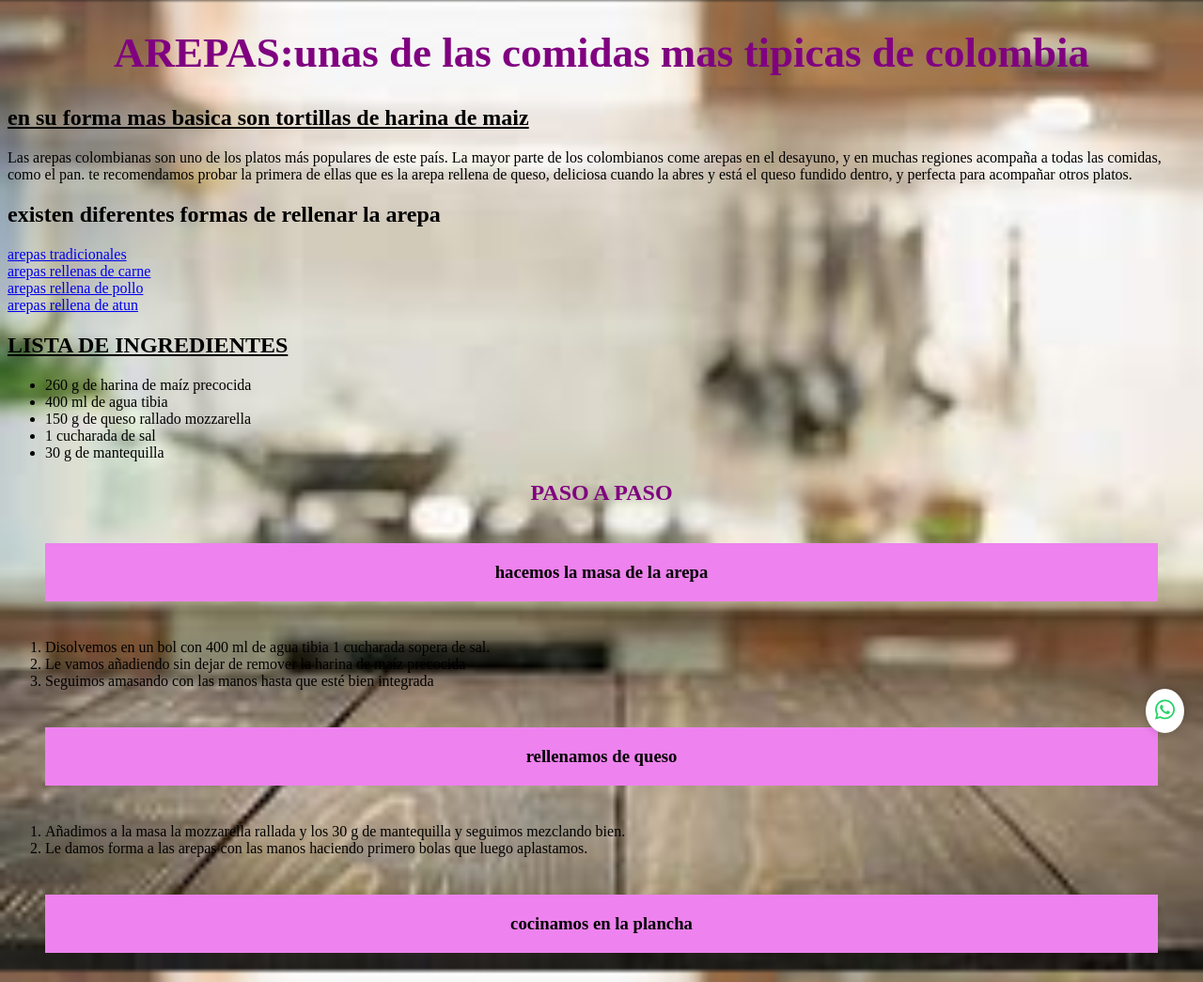
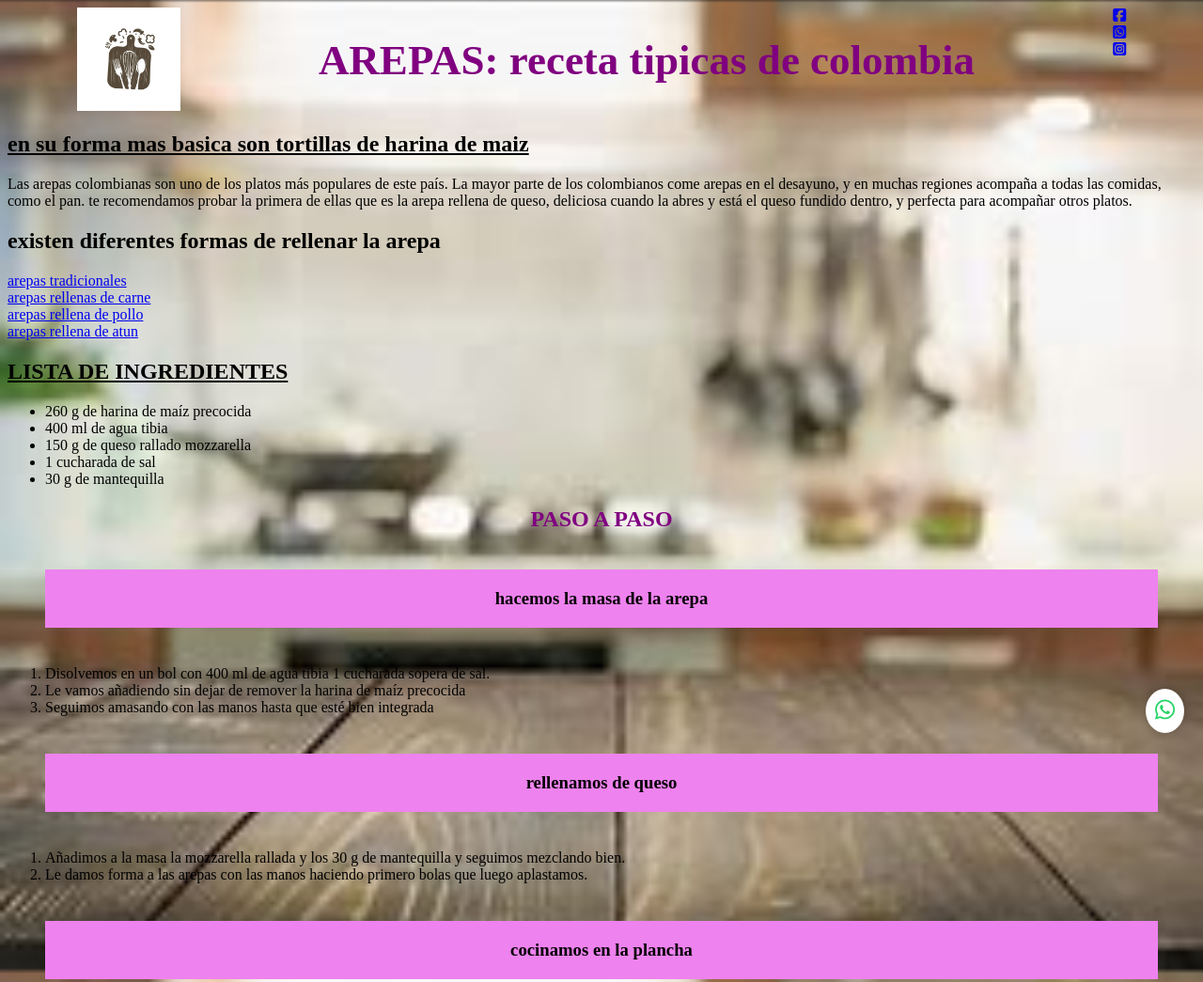
Before and after one commit to kiaramonzon/tp1potrerodigital, a plain HTML site: page index.html in a window 1280 px wide. Shown: the top 1045 px of the page at 94% size. Drawn offline with Linux system fonts and the light colour scheme.

Commit message:
Add files via upload

```diff
--- a/css/estilos.css
+++ b/css/estilos.css
@@ -14,6 +14,8 @@ img {width: 580px;
   height:270px
 
 }
+img {width: 110px;
+height: 110px}
 
 .titulos{text-align: center;}
 .letra {text-align:center;}
@@ -37,7 +39,7 @@ img {width: 580px;
 justify-content: center;
 
 }
-.contenedor a{font-size: 50px ;
+.contenedor a{font-size: 40px ;
 }
 .facebook{
 color: blue
@@ -46,3 +48,23 @@ color: blue
 .instagram{color:#E4080A}
 .contenedor a:hover{color:#FFFFFF
 }
+
+header {display: flex; flex-wrap: wrap;
+  justify-content: space-around;
+   }
+
+ .foto{display: flex;
+ justify-content: flex-start;}
+
+ .logo{display: flex;
+ justify-content: flex-start;}
+
+
+
+ .rr{width: 100px }
+
+
+
+ footer {display: flex; flex-wrap: wrap;
+   justify-content: space-around;
+    }
--- a/index.html
+++ b/index.html
@@ -2,6 +2,7 @@
 <html lang="es" dir="ltr">
   <head>
     <meta charset="utf-8">
+    <meta name="viewport" content="width=device-width, initial-scale=1" />
     <title>elaboracion de la arepa colombiana</title>
 <link rel="stylesheet" href="./css/estilos.css">
 <link rel="stylesheet" href="https://cdnjs.cloudflare.com/ajax/libs/font-awesome/6.6.0/css/all.min.css">
@@ -11,15 +12,35 @@
 <i class="fa-brands fa-whatsapp"></i>
 </a>
      <header>
-    <h1 class="letra">AREPAS:unas de las comidas mas tipicas de colombia<h1>
+        <div class="logo">
+          <img src="./imagenes/logo.jpg" alt="logo">
+            </div>
+          <div class="titulo">
+         <h1 class="letra">AREPAS:
+                           receta tipicas de colombia<h1>
+          </div>
+
+        <div class="redes">
+          <a href="#" class="rr"><i class="fa-brands fa-square-facebook"></i></a>
+          <br>
+          <a href="#"class="rr">
+            <i class="fa-brands fa-square-whatsapp"></i></a>
+            <br>
+        <a href="#"class="rr">
+          <i class="fa-brands fa-square-instagram"></i></a>
+          </div>
+
+      </header>
+
 <h2><u>en su forma mas basica son tortillas de harina de maiz</u></h2>
-</header>
+
 <section>
 <p>Las arepas colombianas son uno de los platos más populares de este país.
    La mayor parte de los colombianos come arepas en el desayuno, y en muchas regiones acompaña a todas las comidas, como el pan.
     te recomendamos probar la primera de ellas que es la arepa rellena de queso, deliciosa cuando la abres y está el queso fundido dentro,
      y perfecta para acompañar otros platos.</p>
      <h1>existen diferentes formas de rellenar la arepa</h1>
+<nav>
 
      <a href="https://www.bing.com/ck/a?!&&p=726d8567083e06f4JmltdHM9MTcyODM0NTYwMCZpZ3VpZD0yODZiODAyMy02OTY0LTYzNTAtMTQwZC05Mjg5NjhjMTYyZWImaW5zaWQ9NTIwNg&ptn=3&ver=2&hsh=3&fclid=286b8023-6964-6350-140d-928968c162eb&psq=receta+de+arepas+colombianas+rellenos&u=a1aHR0cHM6Ly9tZW51Y29sb21iaWFuby5jb20vcmVjZXRhLWFyZXBhcy1jb2xvbWJpYW5hcy1yZWxsZW5hcy8&ntb=1"target="_blank">arepas tradicionales</a>
 <br>
@@ -28,7 +49,7 @@
 <a href="https://www.bing.com/ck/a?!&&p=4303e45cc6dc735aJmltdHM9MTcyODM0NTYwMCZpZ3VpZD0yODZiODAyMy02OTY0LTYzNTAtMTQwZC05Mjg5NjhjMTYyZWImaW5zaWQ9NTE5OQ&ptn=3&ver=2&hsh=3&fclid=286b8023-6964-6350-140d-928968c162eb&psq=receta+de+arepas+colombianas+rellenos+de+pollo&u=a1aHR0cHM6Ly9sYWFndWFkYS5jb20uYXIvYXJlcGFzLXJlbGxlbmFzLWRlLXBvbGxvLWNvbG9tYmlhbmFzLw&ntb=1">arepas rellena de pollo</a>
 <br>
 <a href="https://www.bing.com/ck/a?!&&p=6bb557a8ccf8ed27JmltdHM9MTcyODM0NTYwMCZpZ3VpZD0yODZiODAyMy02OTY0LTYzNTAtMTQwZC05Mjg5NjhjMTYyZWImaW5zaWQ9NTIwNQ&ptn=3&ver=2&hsh=3&fclid=286b8023-6964-6350-140d-928968c162eb&psq=receta+de+arepas++relleno+de+empanadas+atun&u=a1aHR0cHM6Ly9sYWFndWFkYS5jb20uYXIvYXJlcGFzLXJlbGxlbmFzLWRlLWF0dW4v&ntb=1">arepas rellena de atun</a>
-
+</nav>
 <h2><u>LISTA DE INGREDIENTES</u></h2>
 <ul>
   <li >260 g de harina de maíz precocida</li>
@@ -63,17 +84,20 @@
 
 
 <h3 class="color">imagen de arepas rellenas de queso</h3>
-<img src="./imagenes/arepa.jpg" alt="imagen de arepa rellena de queso">
+<div class="foto">
+  <img src="./imagenes/arepa.jpg" alt="imagen de arepa rellena de queso">
+</div>
+
 <br><br>
 <h3 class="color">video del paso a paso </h3>
 <iframe width="560" height="315" src="https://www.youtube.com/embed/Sandx0UYs5Y?si=poKK7VHEfoJgUf9A" title="YouTube video player" frameborder="0" allow="accelerometer; autoplay; clipboard-write; encrypted-media; gyroscope; picture-in-picture; web-share" referrerpolicy="strict-origin-when-cross-origin" allowfullscreen></iframe>
 <br><br>
 <h3 class="color">ubicacion de colombia</h3>
 </aside>
+<iframe src="https://www.google.com/maps/embed?pb=!1m18!1m12!1m3!1d16258065.23594956!2d-85.03544822881656!3d5.81972904752096!2m3!1f0!2f0!3f0!3m2!1i1024!2i768!4f13.1!3m3!1m2!1s0x8e15a43aae1594a3%3A0x9a0d9a04eff2a340!2sColombia!5e0!3m2!1ses-419!2sar!4v1729701222373!5m2!1ses-419!2sar" width="600" height="450" style="border:0;" allowfullscreen="" loading="lazy" referrerpolicy="no-referrer-when-downgrade"></iframe>
+<footer>
+  <iframe src="https://www.google.com/maps/embed?pb=!1m18!1m12!1m3!1d26279.839349164027!2d-58.71573269071916!3d-34.57937466959241!2m3!1f0!2f0!3f0!3m2!1i1024!2i768!4f13.1!3m3!1m2!1s0x95bcbdae7df1a063%3A0xbb11ac9e4b8e0ea8!2sRafael%20Obligado%2C%20Provincia%20de%20Buenos%20Aires!5e0!3m2!1ses-419!2sar!4v1729700790392!5m2!1ses-419!2sar" width="600" height="450" style="border:0;" allowfullscreen="" loading="lazy" referrerpolicy="no-referrer-when-downgrade"></iframe>"
 
-<footer>
-<iframe src="https://www.google.com/maps/embed?pb=!1m18!1m12!1m3!1d32534464.07338403!2d-96.33305384761078!3d5.4936723458796735!2m3!1f0!2f0!3f0!3m2!1i1024!2i768!4f13.1!3m3!1m2!1s0x8e15a43aae1594a3%3A0x9a0d9a04eff2a340!2sColombia!5e0!3m2!1ses-419!2sar!4v1727112448721!5m2!1ses-419!2sar" width="400" height="300" style="border:0;" allowfullscreen="" loading="lazy" referrerpolicy="no-referrer-when-downgrade"></iframe>
-<br>
 <br>
 <div class="contenedor">
   <a href="#" class="facebook"><i class="fa-brands fa-square-facebook"></i></a>
@@ -83,7 +107,13 @@
     <br>
 <a href="#"class="instagram">
   <i class="fa-brands fa-square-instagram"></i></a>
+  </div>
+  <h1> nombre:kiara monzon
+    edad:17
+  </h1>
+
+
 </footer>
-</div>
+
   </body>
 </html>
```
Also changed, not shown: imagenes/logo.jpg (added).
